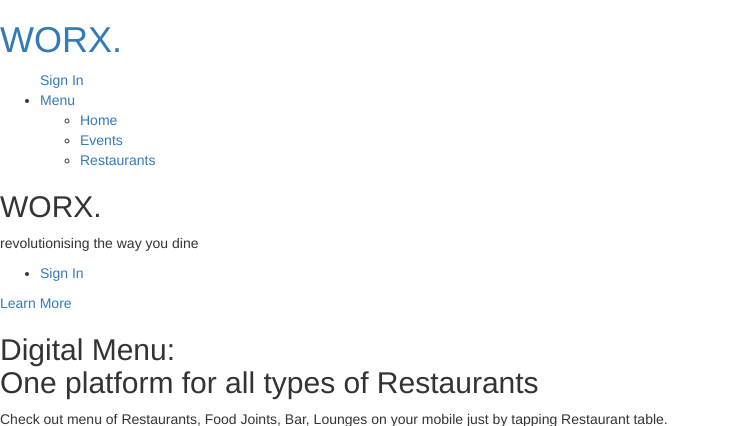
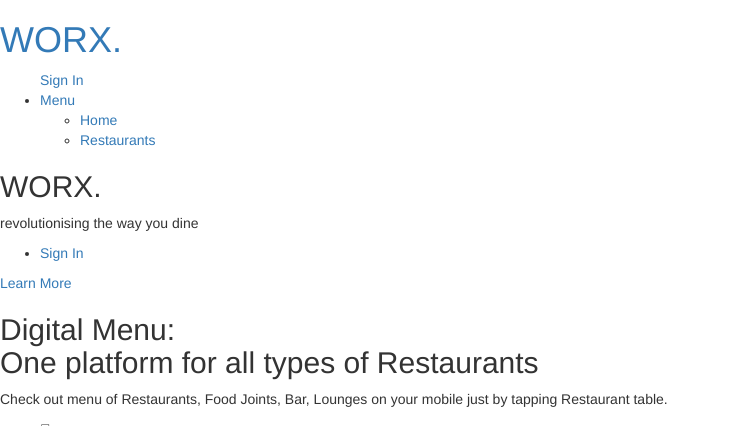
Before and after one commit to bansalvarun/worx, a Django app: page / in a window 1280 px wide. Shown: the top 426 px of the page, without its empty margins (0-730 px from the left). Run offline with Django 3.2, Linux system fonts and the light colour scheme; some libraries are stand-ins or nearby versions.

Commit message:
events removed

```diff
--- a/templates/index.html
+++ b/templates/index.html
@@ -2,7 +2,7 @@
 {% load staticfiles %}
 
 {% block nav %}
-	<li><a href="/events/">Events</a></li>
+	<!-- <li><a href="/events/">Events</a></li> -->
 	<li><a href="/restaurants/">Restaurants</a></li>
 {% endblock %}
 
```
